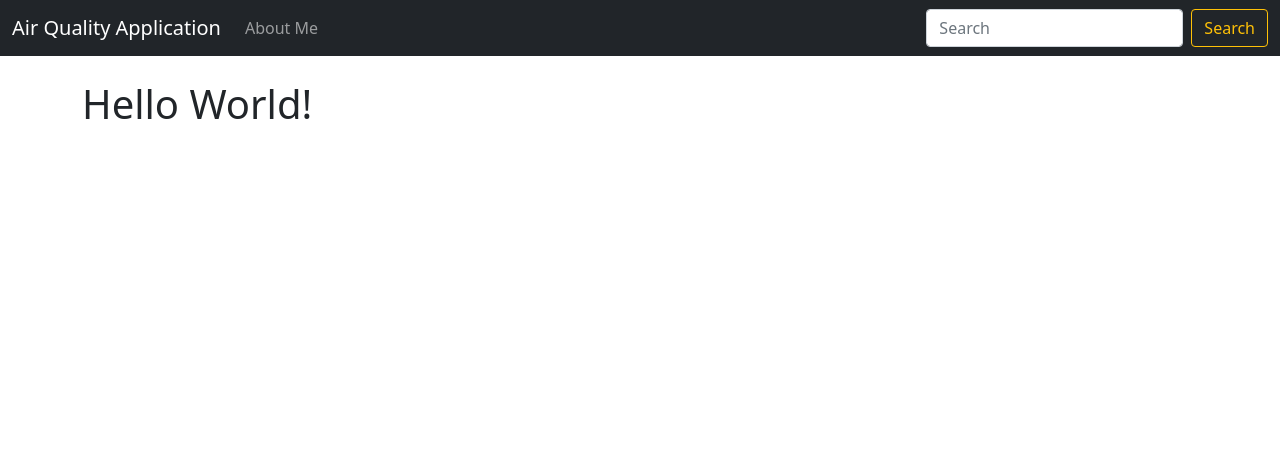
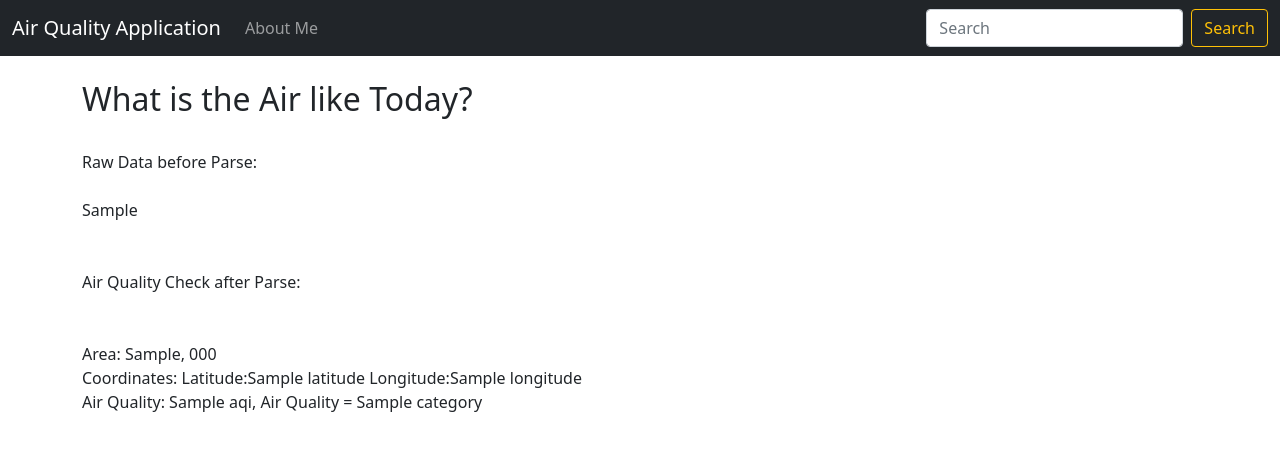
Before and after one commit to chuckcoggins/AirQualityApp, a Django app: template lookup/templates/home.html in a window 1280 px wide. Shown: the top 451 px of the page. Run offline with Django 3.2, Linux system fonts and the light colour scheme; the template is opened without the code that fills it: most values are stand-ins (such as "Sample title", 1, 10 or a date in 2020).

Commit message:
updated home.html

```diff
--- a/lookup/templates/base.html
+++ b/lookup/templates/base.html
@@ -8,7 +8,7 @@
     <!-- Bootstrap CSS -->
     <link href="https://cdn.jsdelivr.net/npm/bootstrap@5.0.0-beta1/dist/css/bootstrap.min.css" rel="stylesheet" integrity="sha384-giJF6kkoqNQ00vy+HMDP7azOuL0xtbfIcaT9wjKHr8RbDVddVHyTfAAsrekwKmP1" crossorigin="anonymous">
 
-    <title>Hello, world!</title>
+    <title>Air Quality Application</title>
   </head>
   <body>
     <nav class="navbar navbar-expand-lg navbar-dark bg-dark">
--- a/lookup/templates/home.html
+++ b/lookup/templates/home.html
@@ -2,6 +2,19 @@
 
 {% block content %}
 
-<h1>Hello World!</h1>
+<h2>What is the Air like Today?</h2>
+<br/>
+Raw Data before Parse: <br/><br/>
+
+{{ api.0 }}<br/><br/>
+
+<br/>
+Air Quality Check after Parse:
+<br/><br/><br/>
+
+Area: {{ api.0.ReportingArea }}, {{ api.0.StateCode }}<br/>
+Coordinates: Latitude:{{ api.0.Latitude }} Longitude:{{ api.0.Longitude }}<br/>
+Air Quality: {{ api.0.AQI }}, Air Quality = {{ api.0.Category.Name }}<br/>
+
 
 {% endblock %}
```
Also changed, not shown: lookup/views.py (+16 -4 lines).
